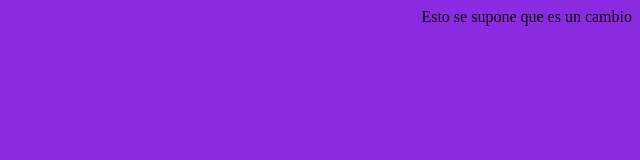
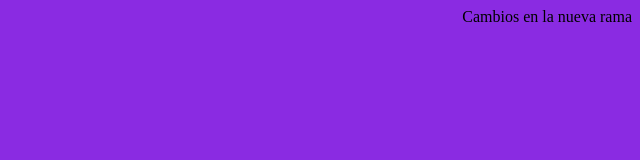
Before and after one commit to potatolooper/practicadaw, a plain HTML site: page index.html in a window 1280 px wide. Shown: the full height of the page, 640-1280 px from the left. Drawn offline with Linux system fonts and the light colour scheme.

Commit message:
Revert "Cambios para subir a github"

```diff
--- a/index.html
+++ b/index.html
@@ -9,6 +9,6 @@
 
 </head>
 <body>
-    Esto se supone que es un cambio
+    Cambios en la nueva rama
 </body>
 </html>
```
Also changed, not shown: 1 other file.
